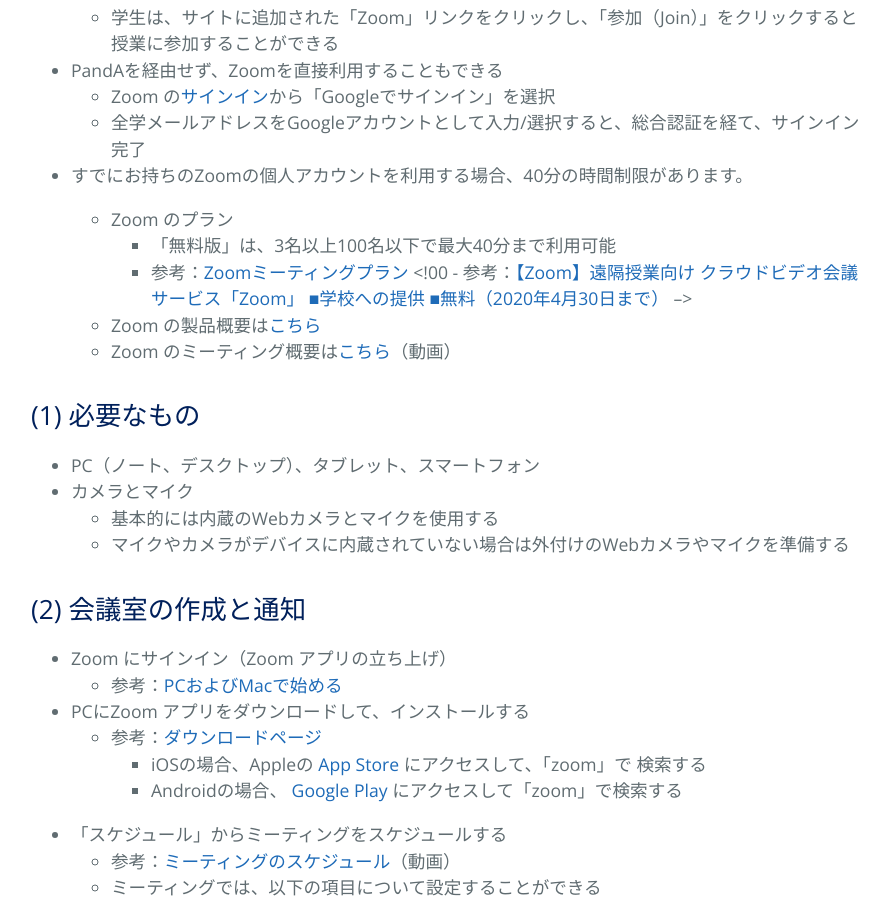
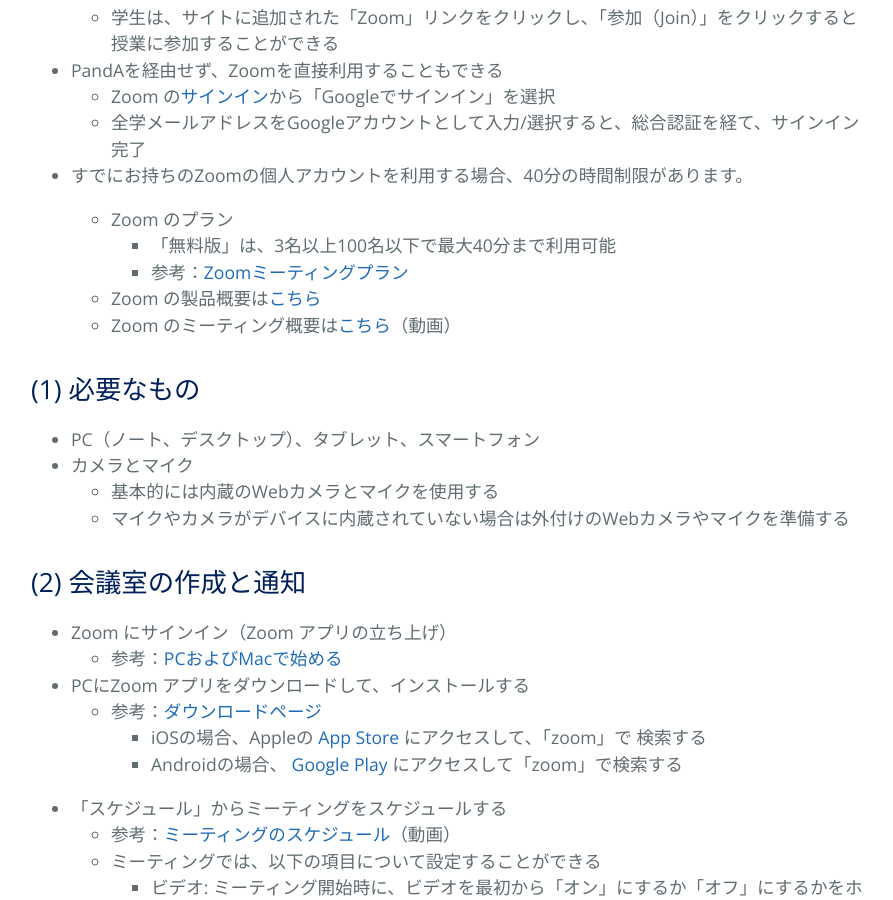
Before and after one commit to kyoto-u/online-edu, a Jekyll site: the page built from b_zoom_own.md, in a window 1280 px wide and 900 px high, scrolled down 679 px. Shown: the whole window, without its empty margins (193-1086 px from the left). Built offline with Jekyll 4.4.1, drawn with Linux system fonts in a browser that asks for light colours.

Commit message:
Update b_zoom_own.md

```diff
--- a/b_zoom_own.md
+++ b/b_zoom_own.md
@@ -24,7 +24,7 @@ title: {{ site.name }}
     - 「無料版」は、3名以上100名以下で最大40分まで利用可能
     - 参考：[Zoomミーティングプラン](https://zoom.us/pricing)
 <!--   - 4/30までは有償版を無料で使用できる（最大300名まで時間制限なし回数制限なしで利用可能）-->
-<!00    - 参考：[【Zoom】遠隔授業向け クラウドビデオ会議サービス「Zoom」 ■学校への提供 ■無料（2020年4月30日まで）](https://www.learning-innovation.go.jp/covid_19/zoom/) -->
+<!--    - 参考：[【Zoom】遠隔授業向け クラウドビデオ会議サービス「Zoom」 ■学校への提供 ■無料（2020年4月30日まで）](https://www.learning-innovation.go.jp/covid_19/zoom/) -->
   - Zoom の製品概要は[こちら](https://zoom.us/jp-jp/about.html)
   - Zoom のミーティング概要は[こちら](https://zoom.us/recording/play/pjMU3AuuvYNZzM_eLTruxORZ1yHeu5UBkDHzYBbueNgZewBFqn2Ud8hXntQ9uL0x)（動画）
 
```
